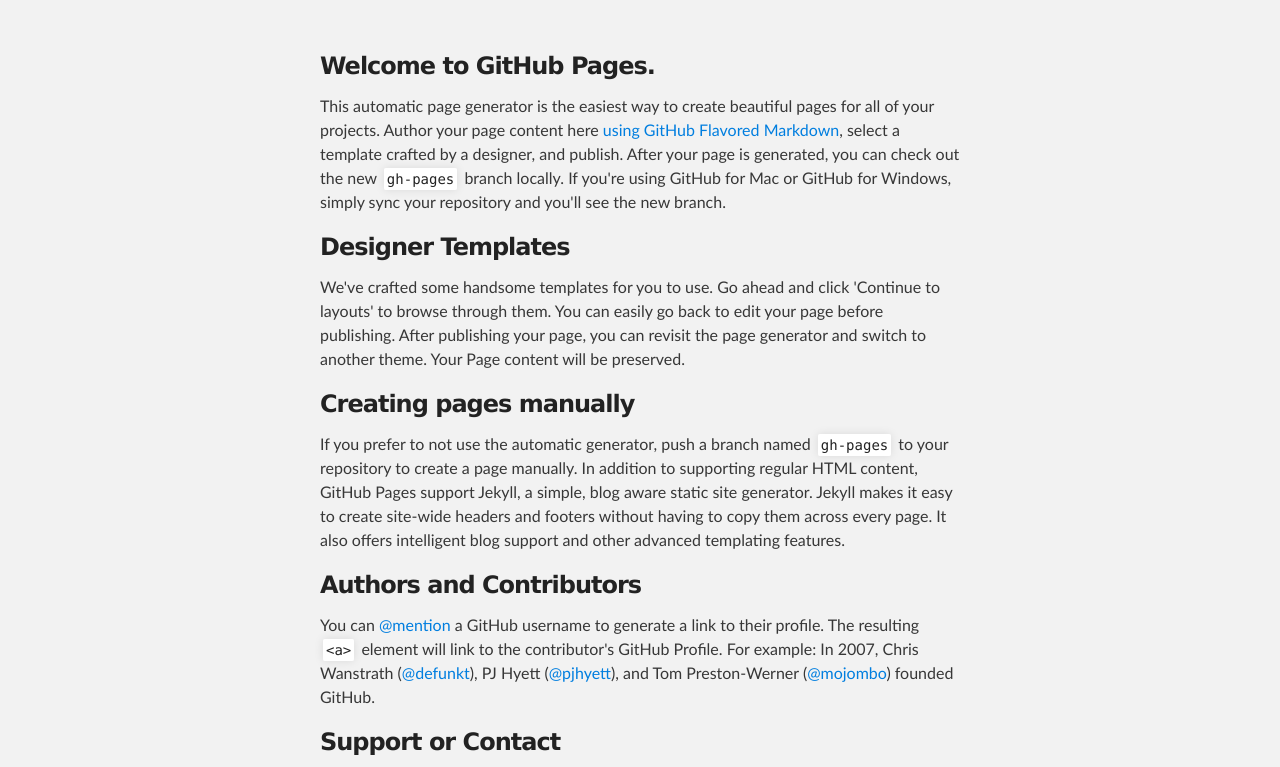
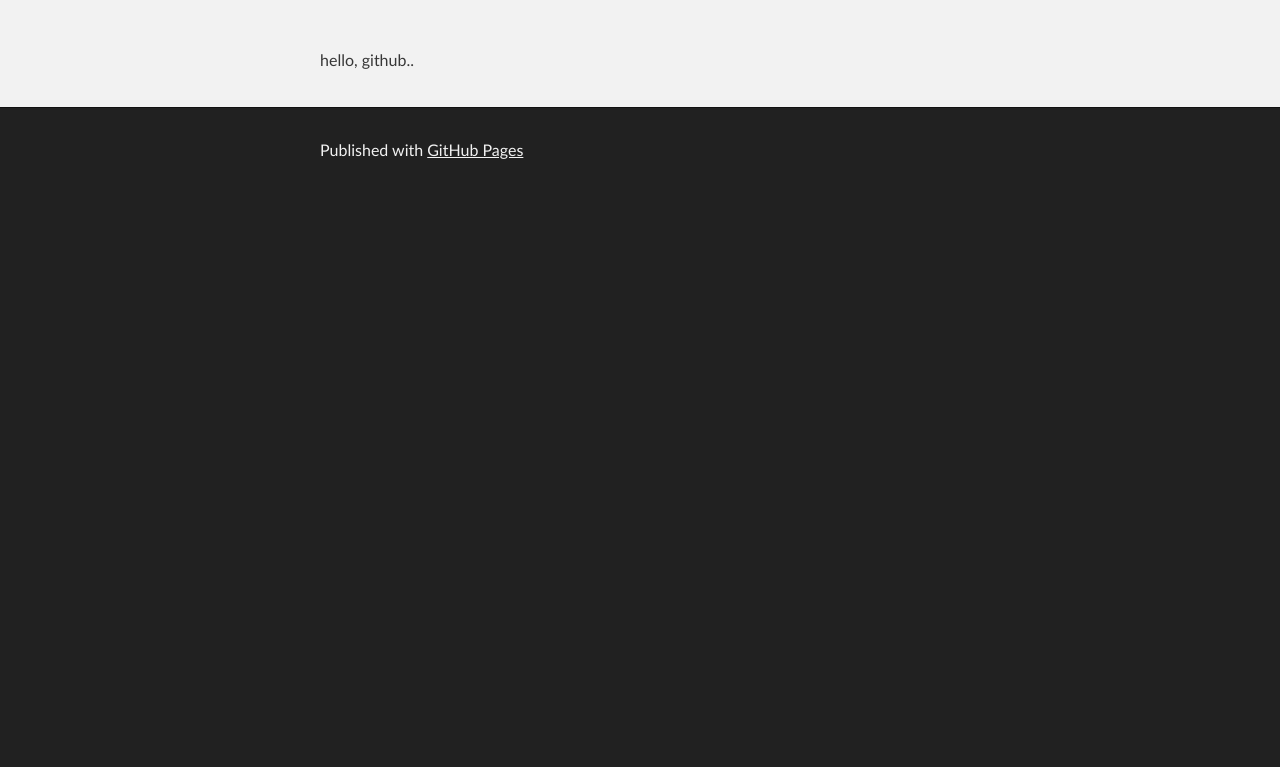
Before and after one commit to RadiateWSG/radiatewsg.github.io, a plain HTML site: page index.html in a window 1280 px wide. Shown: the part 176-943 px from the top of the page. After the commit the page ends 800 px from the top, so only its background shows below. Drawn offline with Linux system fonts and the light colour scheme.

Commit message:
Replace master branch with page content via GitHub

```diff
--- a/index.html
+++ b/index.html
@@ -27,30 +27,7 @@
     <!-- MAIN CONTENT -->
     <div id="main_content_wrap" class="outer">
       <section id="main_content" class="inner">
-        <h3>
-<a id="welcome-to-github-pages" class="anchor" href="#welcome-to-github-pages" aria-hidden="true"><span class="octicon octicon-link"></span></a>Welcome to GitHub Pages.</h3>
-
-<p>This automatic page generator is the easiest way to create beautiful pages for all of your projects. Author your page content here <a href="https://guides.github.com/features/mastering-markdown/">using GitHub Flavored Markdown</a>, select a template crafted by a designer, and publish. After your page is generated, you can check out the new <code>gh-pages</code> branch locally. If you're using GitHub for Mac or GitHub for Windows, simply sync your repository and you'll see the new branch.</p>
-
-<h3>
-<a id="designer-templates" class="anchor" href="#designer-templates" aria-hidden="true"><span class="octicon octicon-link"></span></a>Designer Templates</h3>
-
-<p>We've crafted some handsome templates for you to use. Go ahead and click 'Continue to layouts' to browse through them. You can easily go back to edit your page before publishing. After publishing your page, you can revisit the page generator and switch to another theme. Your Page content will be preserved.</p>
-
-<h3>
-<a id="creating-pages-manually" class="anchor" href="#creating-pages-manually" aria-hidden="true"><span class="octicon octicon-link"></span></a>Creating pages manually</h3>
-
-<p>If you prefer to not use the automatic generator, push a branch named <code>gh-pages</code> to your repository to create a page manually. In addition to supporting regular HTML content, GitHub Pages support Jekyll, a simple, blog aware static site generator. Jekyll makes it easy to create site-wide headers and footers without having to copy them across every page. It also offers intelligent blog support and other advanced templating features.</p>
-
-<h3>
-<a id="authors-and-contributors" class="anchor" href="#authors-and-contributors" aria-hidden="true"><span class="octicon octicon-link"></span></a>Authors and Contributors</h3>
-
-<p>You can <a href="https://github.com/blog/821" class="user-mention">@mention</a> a GitHub username to generate a link to their profile. The resulting <code>&lt;a&gt;</code> element will link to the contributor's GitHub Profile. For example: In 2007, Chris Wanstrath (<a href="https://github.com/defunkt" class="user-mention">@defunkt</a>), PJ Hyett (<a href="https://github.com/pjhyett" class="user-mention">@pjhyett</a>), and Tom Preston-Werner (<a href="https://github.com/mojombo" class="user-mention">@mojombo</a>) founded GitHub.</p>
-
-<h3>
-<a id="support-or-contact" class="anchor" href="#support-or-contact" aria-hidden="true"><span class="octicon octicon-link"></span></a>Support or Contact</h3>
-
-<p>Having trouble with Pages? Check out our <a href="https://help.github.com/pages">documentation</a> or <a href="https://github.com/contact">contact support</a> and we’ll help you sort it out.</p>
+        <p>hello, github..</p>
       </section>
     </div>
 
```
Also changed, not shown: params.json (+1 -1 lines).
